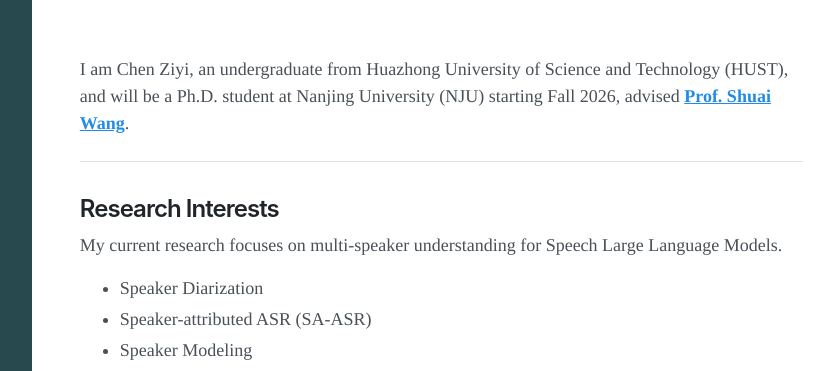
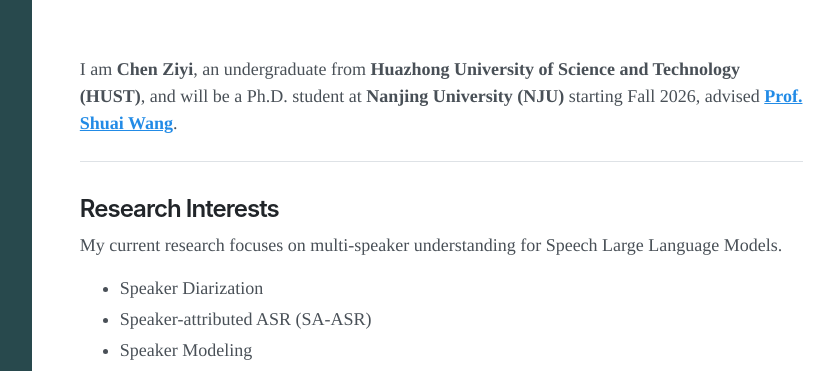
Before and after one commit to ChenZiyi-Orange/czy.github.io, a Jekyll site: the page built from index.md, in a window 1280 px wide and 1263 px high, cut to the strip 0-371 px from the top of the window. Shown: the whole strip, without its empty margins (429-1262 px from the left). Built offline with Jekyll 4.4.1, drawn with Linux system fonts in a browser that asks for light colours; nearby versions of some CDN libraries.

```diff
--- a/index.md
+++ b/index.md
@@ -5,7 +5,7 @@ permalink: /
 lang: en
 ---
 
-I am Chen Ziyi, an undergraduate from Huazhong University of Science and Technology (HUST), and will be a Ph.D. student at Nanjing University (NJU) starting Fall 2026, advised **[Prof. Shuai Wang](https://shuaiwang-nju.github.io/)**.
+I am **Chen Ziyi**, an undergraduate from **Huazhong University of Science and Technology (HUST)**, and will be a Ph.D. student at **Nanjing University (NJU)** starting Fall 2026, advised **[Prof. Shuai Wang](https://shuaiwang-nju.github.io/)**.
 
 ---
 
```
